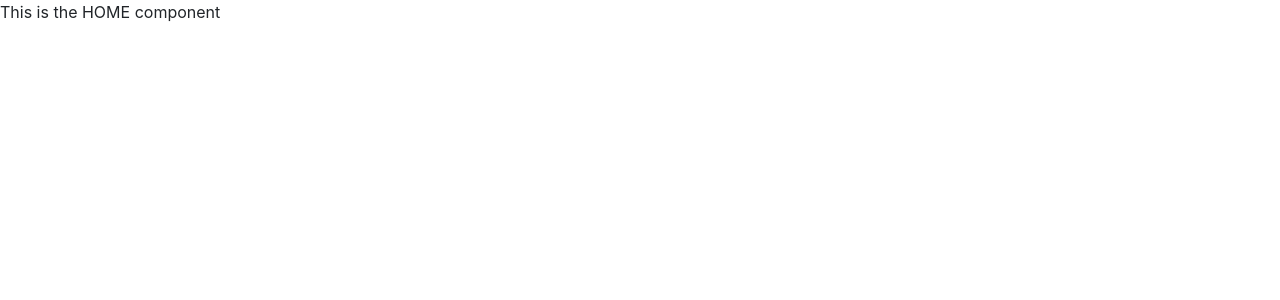
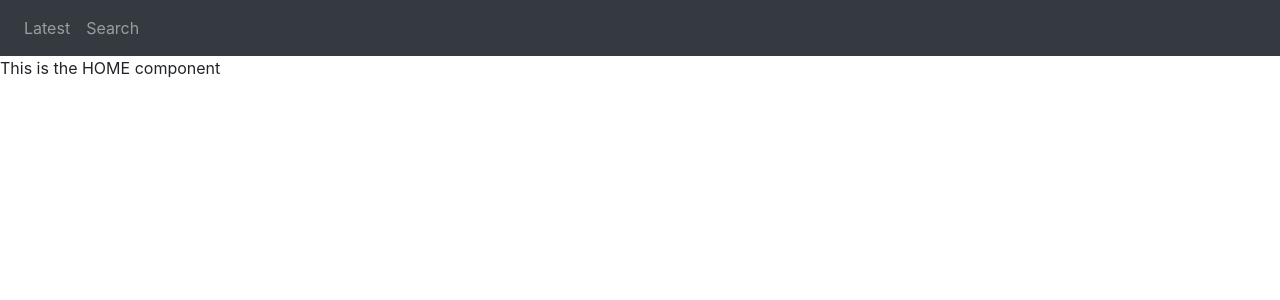
Before and after one commit to tunkhine126/se-code-challenge, a React (Create React App) app: page / in a window 1280 px wide. Shown: the top 300 px of the page. Built offline with nearby package versions, Linux system fonts and the light colour scheme.

Commit message:
Basic NavBar & Routing working

```diff
--- a/src/App.js
+++ b/src/App.js
@@ -2,6 +2,7 @@ import React, { Component} from 'react';
 import { BrowserRouter as Router, Switch, Route } from "react-router-dom";
 import Home from './Components/Home'
 import Search from './Components/Search'
+import NaviBar from './Components/Navigation'
 
 
 class App extends Component{
@@ -10,6 +11,7 @@ class App extends Component{
     return (
       <Router>
         <div>
+          <NaviBar />
           <Switch>
             <Route exact path="/" render={() => (<Home />)}></Route>
             <Route exact path="/search" render={() => (<Search />)}></Route>
--- /dev/null
+++ b/src/Components/Navigation.js
@@ -0,0 +1,20 @@
+import React from 'react'
+import { Navbar, Nav } from 'react-bootstrap'
+
+const NaviBar = () => {
+  return (
+    <div>
+      <Navbar bg="dark" variant="dark" className="navbar-nav">
+        <Navbar.Brand>
+          <Navbar.Toggle aria-controls="basic-navbar-nav" />
+        </Navbar.Brand>
+        <Nav className="mr-auto">
+          <Nav.Link href="/" className="latest">Latest</Nav.Link>
+          <Nav.Link href="/search" className="search">Search</Nav.Link>
+        </Nav>
+      </Navbar>
+    </div>
+  )
+}
+
+export default NaviBar;
```
